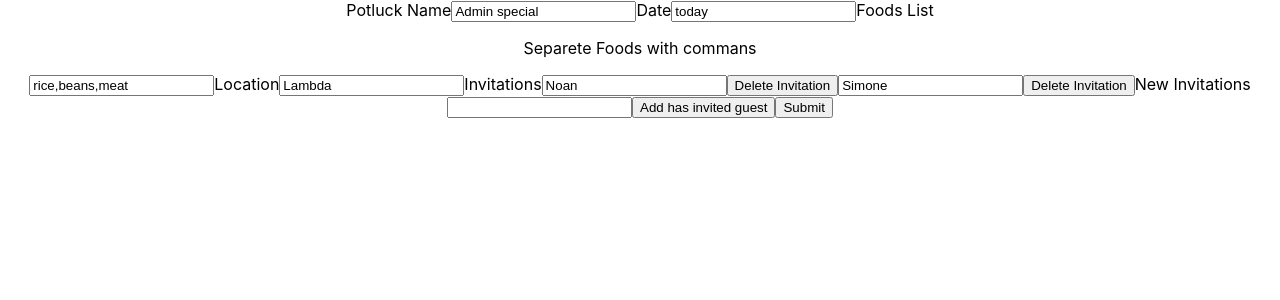
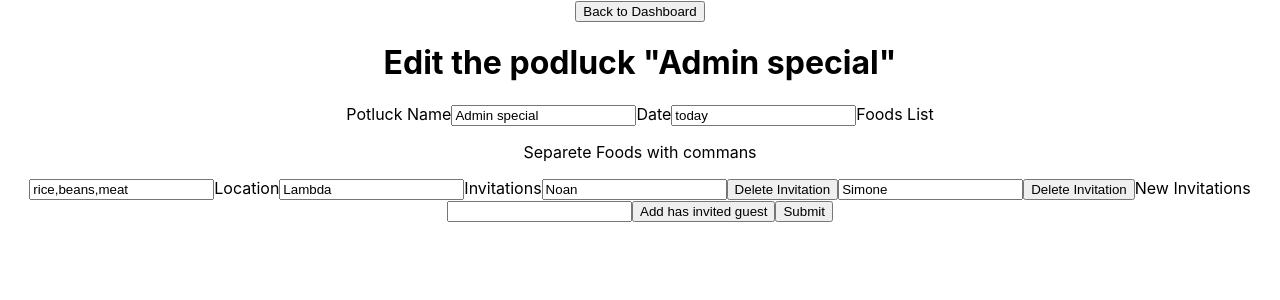
Before and after one commit to Potluck-planner-by-the-Potluckers/frontEnd, a React (Create React App) app in the folder app/: page /edityourpotlock/1 in a window 1280 px wide. Shown: the top 300 px of the page. Built offline with nearby package versions, Linux system fonts and the light colour scheme.

Commit message:
added title and return button to add and edit forms

```diff
--- a/app/src/components/CreatePotLuckForm.jsx
+++ b/app/src/components/CreatePotLuckForm.jsx
@@ -1,5 +1,7 @@
 import React, { useState } from 'react'
 import axios from 'axios'
+import { useHistory } from 'react-router-dom'
+
 // redux
 import { useDispatch } from 'react-redux'
 import { ADD } from '../store/reducer/reducer'
@@ -18,6 +20,7 @@ export default function CreatePotluckForm() {
     const [newPotluck, setNewPotluck] = useState(intialForm)
 
     const dispatch = useDispatch()
+    const { push } = useHistory()
 
     const handleChange = e => {
         e.preventDefault()
@@ -55,7 +58,13 @@ export default function CreatePotluckForm() {
 
     return (
         <div className='container'>
+            {/* return to dashboard button */}
+            <button className="btn to-dashboard" onClick={() => push('/')}>Back to Dashboard</button>
 
+            {/* Form title */}
+            <h1>
+                Create New Potluck
+</h1>
             <form onSubmit={onSubmit}>
                 <label htmlFor="potluckName">Potluck Name</label>
                 <input type="text" name="potluckName" id='potluckName' value={newPotluck.potluckName} onChange={handleChange} />
--- a/app/src/components/EditYourPotlucker.jsx
+++ b/app/src/components/EditYourPotlucker.jsx
@@ -143,12 +143,22 @@ export default function EditYourPotlucker() {
         //reset the input
         setNewInvitation({
             ...newInvitation,
-            name:''
+            name: '',
+            id: uuidv4()
         })
     }
 
     return (
         <div className='container'>
+            {/* return to dashboard button */}
+            <button className="btn to-dashboard" onClick={() => push('/')}>Back to Dashboard</button>
+
+            {/* Form title */}
+            <h1>
+                Edit the podluck "{potluck.potluckName}"
+            </h1>
+
+            {/* edit form */}
             <form onSubmit={onSubmit}>
                 <label htmlFor="potluckName">Potluck Name</label>
                 <input type="text" name="potluckName" id='potluckName' value={potluck.potluckName} onChange={handleChange} />
```
Also changed, not shown: app/src/App.jsx (renamed from app/src/App.js).
